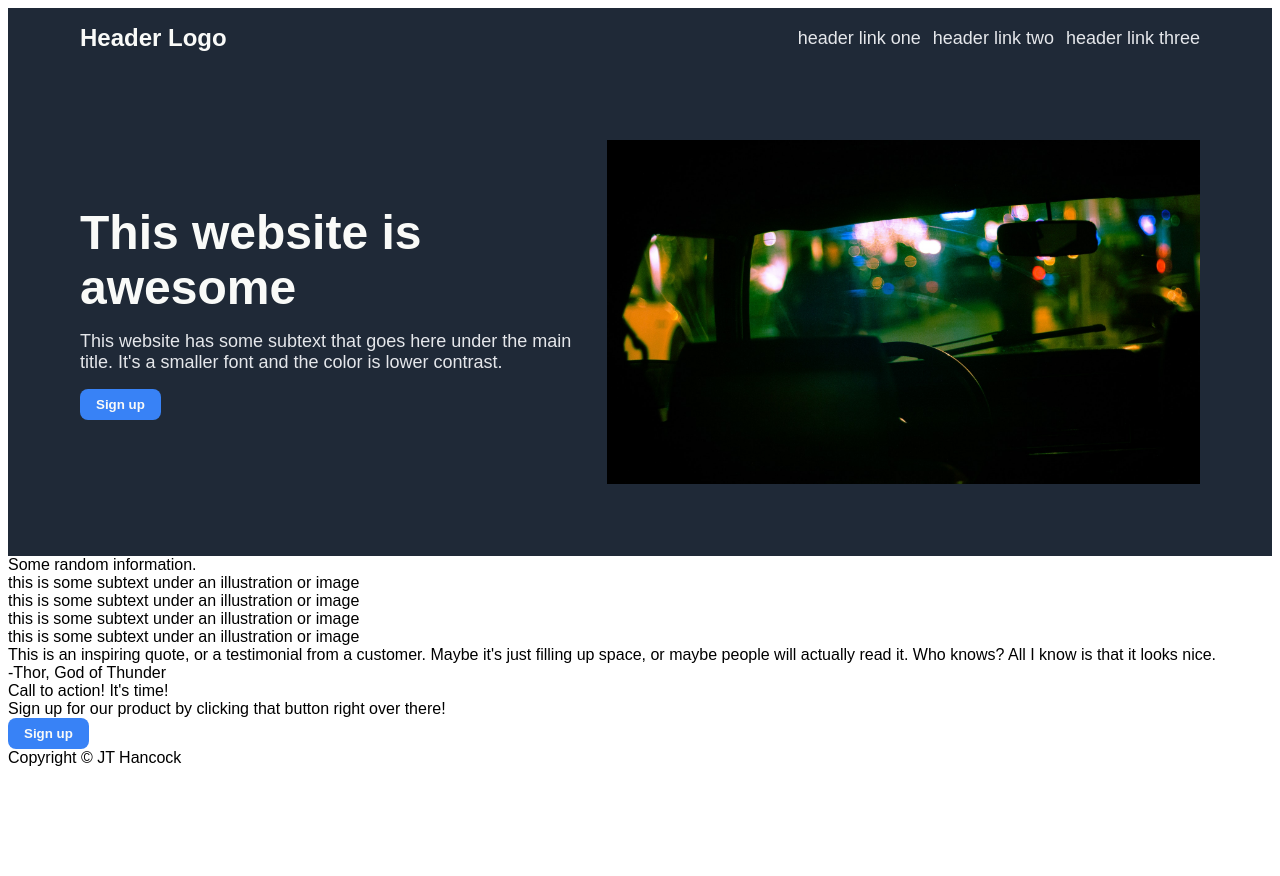
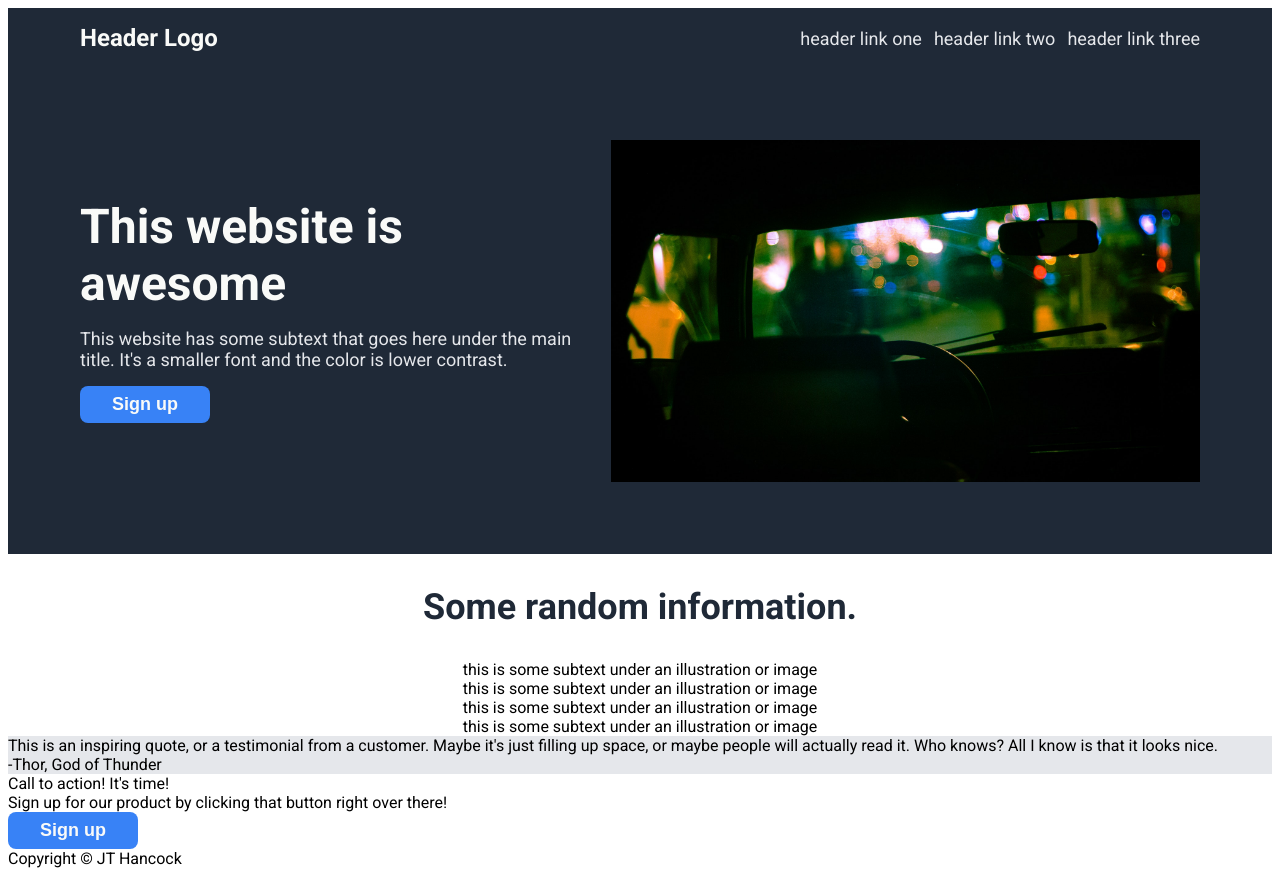
Before and after one commit to JohnTHancock/odin-project-landing-page, a plain HTML site: page index.html in a window 1280 px wide. Before the commit the page ends 800 px from the top, so only its background shows below. Drawn offline with Linux system fonts and the light colour scheme.

Commit message:
Add Roboto font from Google
Added an external link in index.html to Google's Roboto font. Also,
adjusted the button formatting for the sign up button.

```diff
--- a/index.html
+++ b/index.html
@@ -5,6 +5,9 @@
     <meta name="viewport" content="width=device-width, initial-scale=1.0">
     <title>Landing Page</title>
     <link rel="Stylesheet" href="styles.css">
+    <link rel="preconnect" href="https://fonts.googleapis.com">
+    <link rel="preconnect" href="https://fonts.gstatic.com" crossorigin>
+    <link href="https://fonts.googleapis.com/css2?family=Roboto:ital,wght@0,100;0,300;0,400;0,500;0,700;0,900;1,100;1,300;1,400;1,500;1,700;1,900&display=swap" rel="stylesheet">
 </head>
 
 <body>
--- a/styles.css
+++ b/styles.css
@@ -1,7 +1,7 @@
 body {
     display: flex;
     flex-direction: column;
-    font-family: Arial, Helvetica, sans-serif;
+    font-family: 'Roboto', sans-serif;
 }
 
 .header, .section-one {
@@ -49,6 +49,22 @@ body {
     flex-wrap: wrap;
 }
 
+.section-two {
+    display: flex;
+    flex-direction: column;
+    align-items: center;
+}
+
+.section-two-header {
+    font-size: 36px;
+    color: #1F2937;
+    font-weight: bolder;
+    padding: 32px;
+}
+
+.section-three {
+    background: #E5E7EB;
+}
 
 img {
     max-width: 100%;
@@ -71,12 +87,13 @@ ul {
 
 button {
     cursor: pointer;
-    padding: 8px 16px;
+    font-size: 18px;
+    padding: 8px 32px;
     border-radius: 8px;
     background: #3882f6;
     color: #F9FAF8;
     border: 0;
-    font-weight: bold;
+    font-weight: 600;
 }
 
 /* .section-one.sign-up {
```
